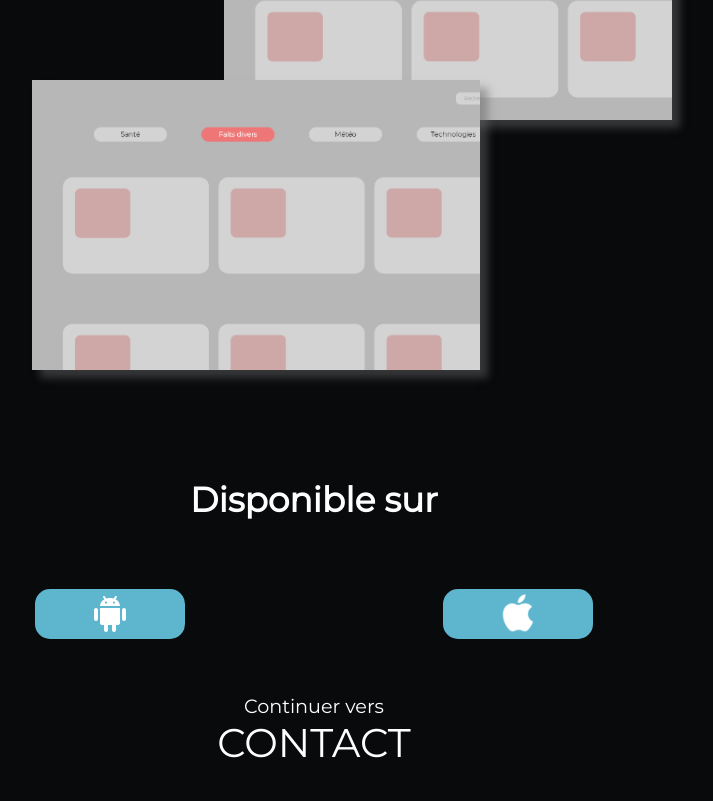
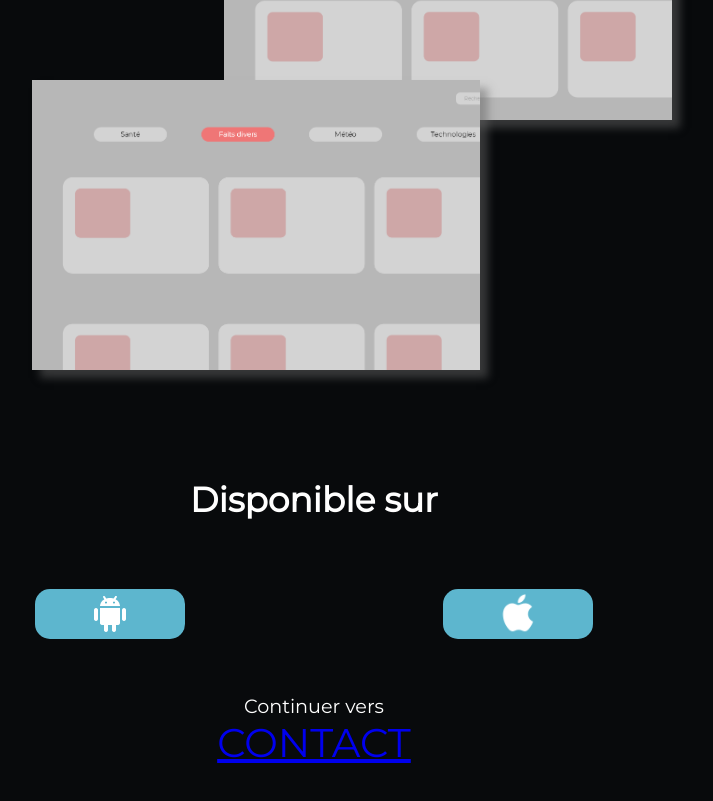
Before and after one commit to ZephirSD/news-website, a React (Create React App) app: page / in a window 1280 px wide. Shown: the part 4619-5420 px from the top of the page, without its empty margins (326-1039 px from the left). Built offline with nearby package versions, Linux system fonts and the light colour scheme.

Commit message:
Insertion du lien `Contact`

```diff
--- a/src/composants/Autres_Cases.js
+++ b/src/composants/Autres_Cases.js
@@ -1,5 +1,6 @@
 import android from "../assets/icone/icon_android.png";
 import apple from "../assets/icone/icon_apple.png";
+import { Link } from "react-router-dom";
 
 function Autres() {
     return (
@@ -25,7 +26,7 @@ function Autres() {
             </div>
             <div className="continue-case">
                 <h3 className="titre-continue">Continuer vers</h3>
-                <h1 className="text-contact">contact</h1>
+                <h1 className="text-contact"><Link to="/contact">contact</Link></h1>
             </div>
         </div>
      );
```
